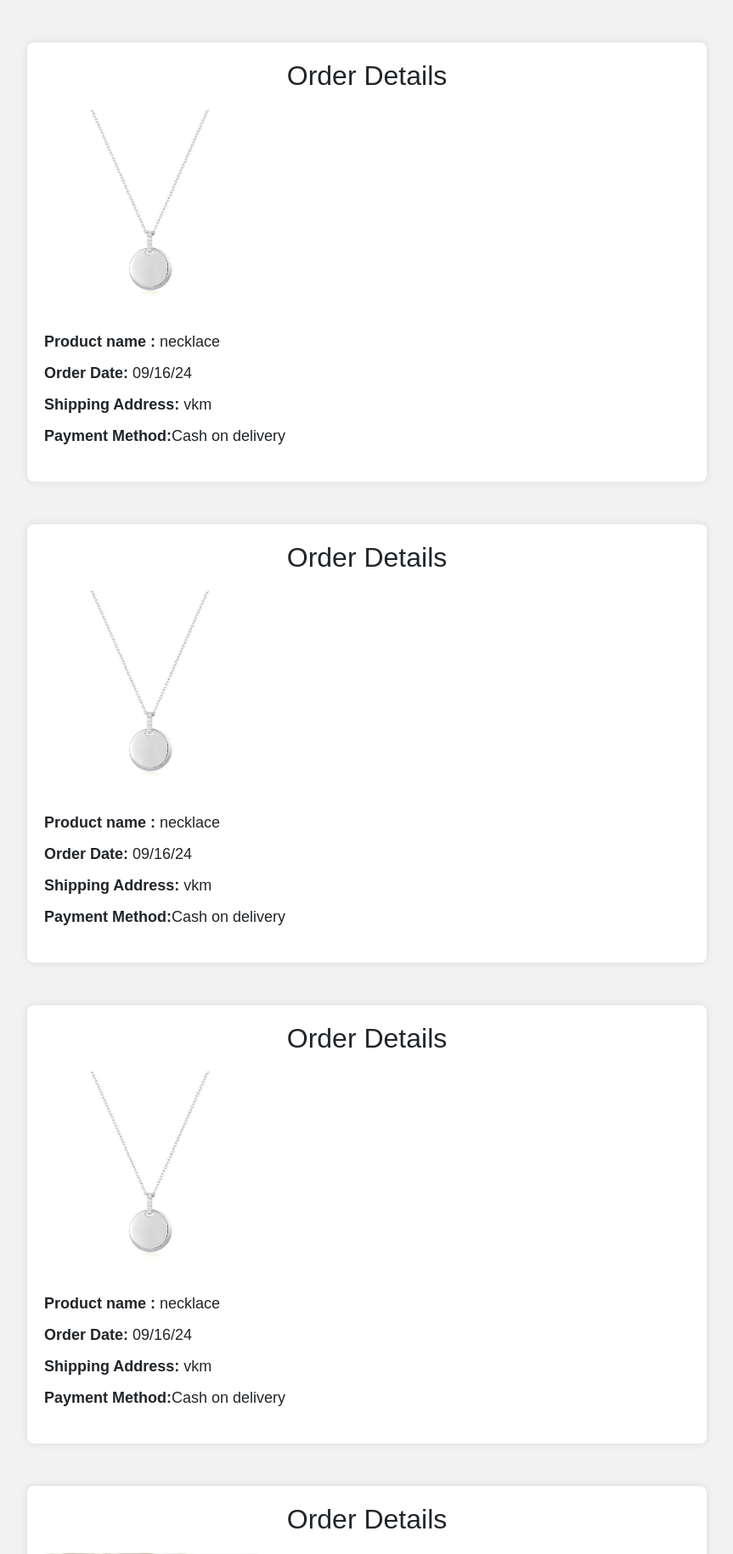
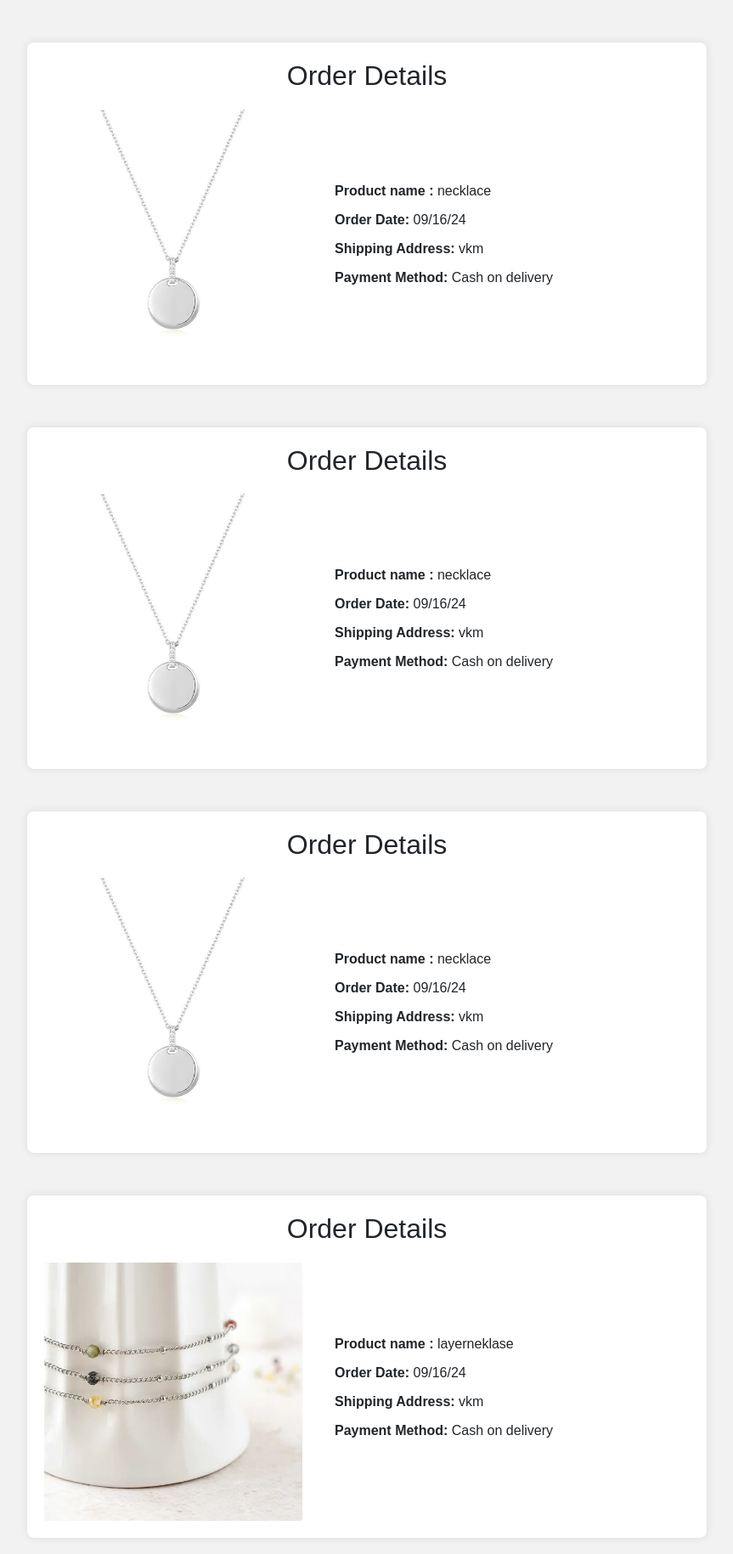
Before and after one commit to Aiswarya2316/Bloom-Glow, a Django app: template jewels/template/orderdetails.html in a window 1280 px wide. Shown: the part 68-1897 px from the top of the page at 85% size, without its empty margins (208-1071 px from the left). Run offline with Django 5.2, Linux system fonts and the light colour scheme; the template is opened without the code that fills it: values that come from a table or form of the project are taken from there, others are empty; data comes from the database, SQL or seed files in the repository; both versions use the stored data as it was after the commit.

Commit message:
designing

```diff
--- a/jewels/template/orderdetails.html
+++ b/jewels/template/orderdetails.html
@@ -1,4 +1,4 @@
-<!DOCTYPE html>
+<!-- <!DOCTYPE html>
 <html lang="en">
 <head>
     <meta charset="UTF-8">
@@ -68,8 +68,8 @@
 </head>
 <body>
 
-    <!-- Navbar -->
-
+     Navbar -->
+<!--
 <nav class="navbar navbar-expand-sm navbar-dark bg-dark">
     <div class="container-fluid">
       <a href="../userhome" class="logo">
@@ -112,8 +112,8 @@
     </div>
   </nav>
 
-    <!-- Order Details Container -->
-    {% for i in data %}
+     Order Details Container -->
+    <!-- {% for i in data %}
     <div class="order-container">
         <h2>Order Details</h2>
         <div class="order-details">
@@ -129,4 +129,160 @@
     {% endfor %}
 
 </body>
+</html> -->
+<!DOCTYPE html>
+<html lang="en">
+<head>
+    <meta charset="UTF-8">
+    <meta name="viewport" content="width=device-width, initial-scale=1.0">
+    <title>Order Details</title>
+    <link href="https://cdn.jsdelivr.net/npm/bootstrap@5.3.3/dist/css/bootstrap.min.css" rel="stylesheet">
+    <script src="https://cdn.jsdelivr.net/npm/bootstrap@5.3.3/dist/js/bootstrap.bundle.min.js"></script>
+
+    <style>
+        body {
+            font-family: Arial, sans-serif;
+            margin: 0;
+            padding: 0;
+            background-color: #f2f2f2;
+        }
+
+        /* Order details container */
+        .order-container {
+            max-width: 800px;
+            margin: 50px auto;
+            background-color: #fff;
+            padding: 20px;
+            border-radius: 8px;
+            box-shadow: 0 0 10px rgba(0, 0, 0, 0.1);
+        }
+
+        .order-container h2 {
+            text-align: center;
+            margin-bottom: 20px;
+        }
+
+        .order-details {
+            margin-bottom: 20px;
+        }
+
+        .order-details p {
+            font-size: 18px;
+            margin: 10px 0;
+        }
+
+        .order-summary {
+            font-size: 20px;
+            font-weight: bold;
+            margin-bottom: 20px;
+        }
+
+        .order-summary span {
+            float: right;
+        }
+
+        .card {
+            float: left;
+            width: 300px;
+            margin-left: 100px;
+            padding: 0px;
+            margin-top: 6px;
+        }
+
+        .pro {
+            background-color: rgb(81, 10, 222);
+            color: rgb(236, 228, 228);
+            border: 2px solid rgb(81, 10, 222);
+            margin: 20px;
+            padding: 10px 20px;
+            text-align: center;
+            text-decoration: none;
+            display: inline-block;
+        }
+
+        /* Custom styles for the grid layout */
+        .order-row {
+            display: flex;
+            align-items: center;
+            justify-content: space-between;
+        }
+
+        .order-left {
+            width: 40%;
+        }
+
+        .order-right {
+            width: 55%;
+        }
+
+        .order-right p {
+            margin-bottom: 10px;
+        }
+    </style>
+</head>
+<body>
+
+    <!-- Navbar -->
+    <nav class="navbar navbar-expand-sm navbar-dark bg-dark">
+        <div class="container-fluid">
+            <a href="../userhome" class="logo">
+                <img src="static/download (1).png" alt="logo" width="70px">
+            </a>
+            <div class="collapse navbar-collapse" id="mynavbar">
+                <ul class="navbar-nav me-auto">
+                    <li class="nav-item">
+                        <a class="nav-link" href="../profile">profile</a>
+                    </li>
+                    <li class="nav-item">
+                        <a class="nav-link" href="../userviewproduct">view product</a>
+                    </li>
+                    <li class="nav-item">
+                        <a class="nav-link" href="../user_view_cart">cart</a>
+                    </li>
+                    <li class="nav-item">
+                        <a class="nav-link" href="../orderdetails">orderdetails</a>
+                    </li>
+                    <li class="nav-item">
+                        <a class="nav-link" href="../contact">contact</a>
+                    </li>
+                    <li class="nav-item">
+                        <a class="nav-link" href="../aboutus">Aboutus</a>
+                    </li>
+                    <li class="nav-item">
+                        <a class="nav-link" href="../service">service</a>
+                    </li>
+                    <li class="nav-item">
+                        <a class="nav-link" href="../logout">logout</a>
+                    </li>
+                </ul>
+                <form class="d-flex">
+                    <input class="form-control me-2" type="text" placeholder="Search">
+                    <button class="btn btn-primary" type="button">Search</button>
+                </form>
+            </div>
+        </div>
+    </nav>
+
+    <!-- Order Details Container -->
+    {% for i in data %}
+    <div class="order-container">
+        <h2>Order Details</h2>
+        <div class="order-row">
+            <!-- Left Column: Image -->
+            <div class="order-left">
+                <img src="{{i.product.image.url}}" alt="Product Image" style="width:100%;">
+            </div>
+
+            <!-- Right Column: Order Details -->
+            <div class="order-right">
+                <p><strong>Product name :</strong> {{i.product.name}}</p>
+                <p><strong>Order Date:</strong> {{i.date_of_buying}}</p>
+                <p><strong>Shipping Address:</strong> {{i.user.location}}</p>
+                <p><strong>Payment Method:</strong> Cash on delivery</p>
+            </div>
+        </div>
+    </div>
+    {% endfor %}
+
+</body>
 </html>
```
Also changed, not shown: jewels/db.sqlite3.
